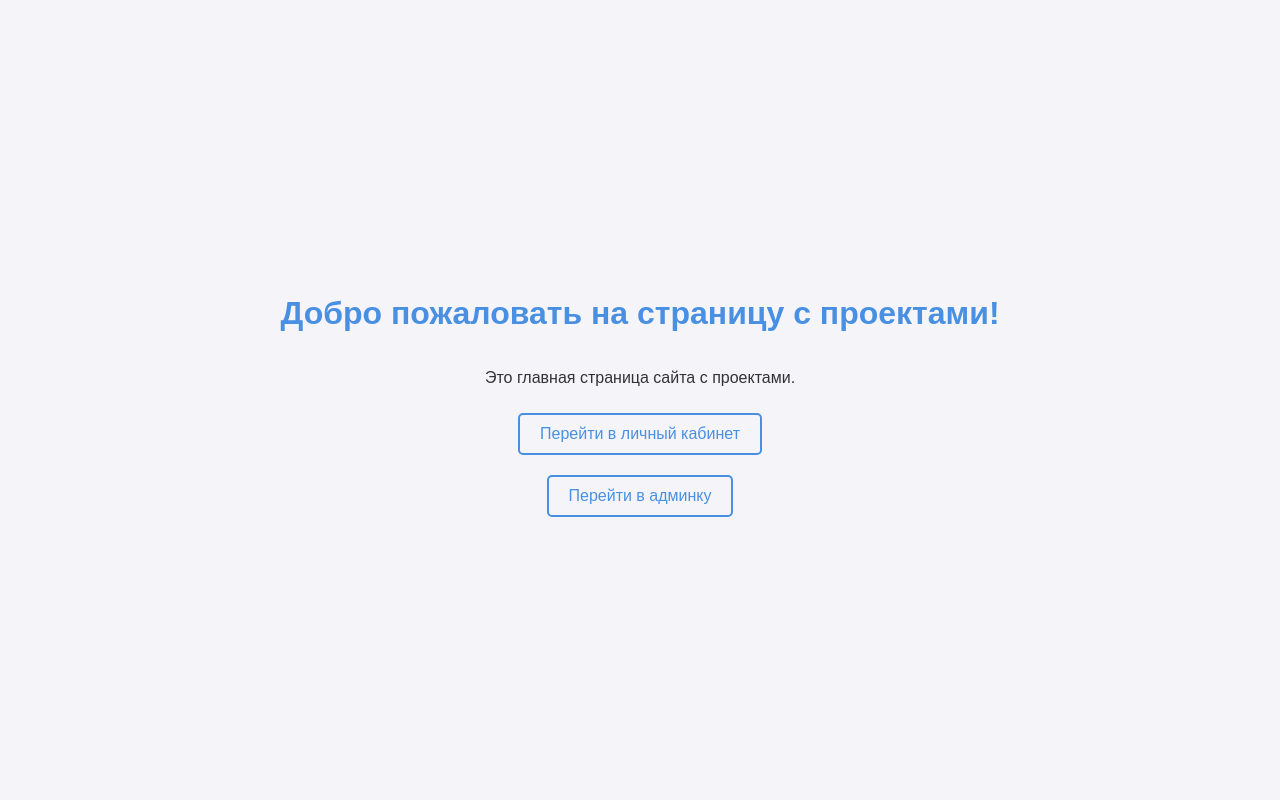
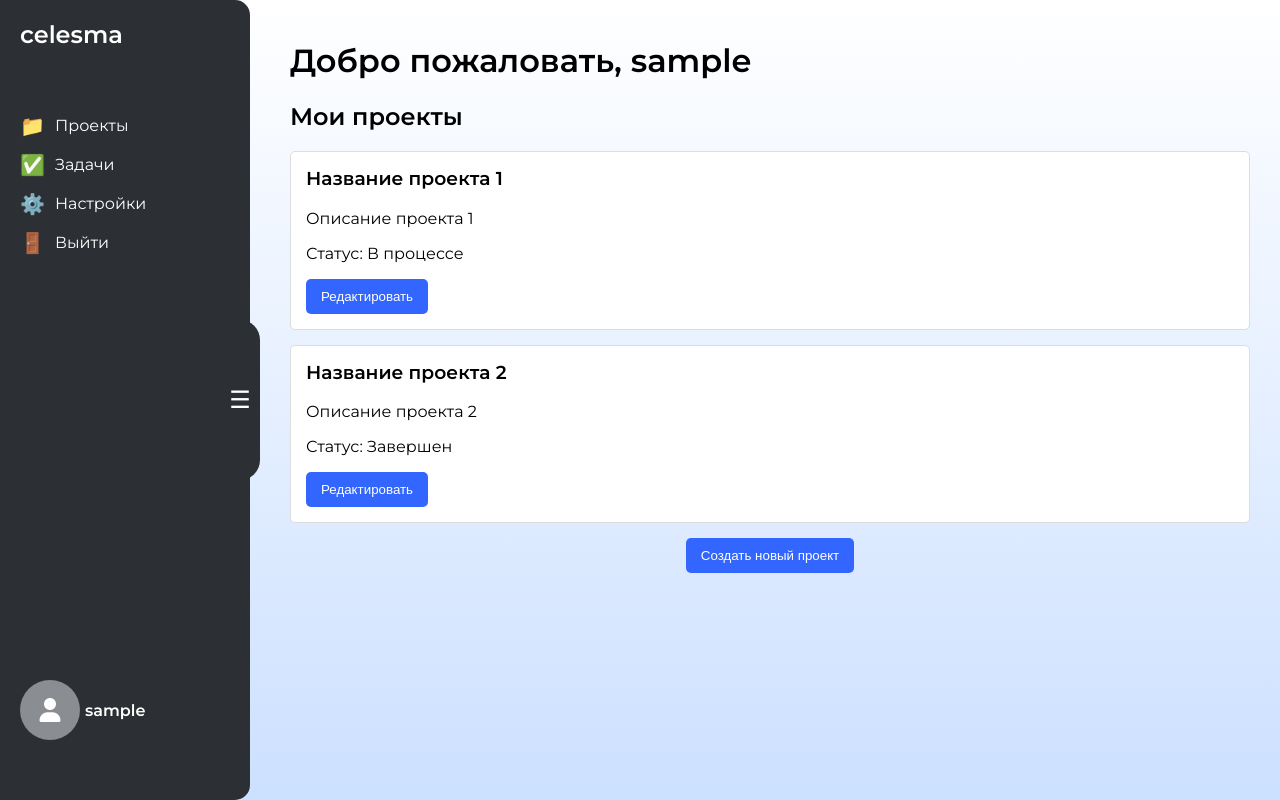
Before and after one commit to dispixxx/CelesmaProject, a Spring Boot app: page /home in a window 1280 px wide. Run offline with Spring Boot 4, Linux system fonts and the light colour scheme; the visitor is signed in with stand-in values (Sample User, id 1); some of the project's set-up classes (security, data sources, template engines, error pages and the like) are left out, and stand-ins take their place; some libraries are stand-ins or nearby versions.

Commit message:
dashboard was created

```diff
--- a/src/main/java/com/disp/learnspringsecurity/AuthenticationSuccessHandler.java
+++ b/src/main/java/com/disp/learnspringsecurity/AuthenticationSuccessHandler.java
@@ -16,7 +16,7 @@ public class AuthenticationSuccessHandler extends SavedRequestAwareAuthenticatio
         if(isAdmin){
             setDefaultTargetUrl("/admin/home");
         }else{
-            setDefaultTargetUrl("/user/home");
+            setDefaultTargetUrl("/home");
         }
         super.onAuthenticationSuccess(request, response, authentication);
     }
--- a/src/main/java/com/disp/learnspringsecurity/SecurityConfiguration.java
+++ b/src/main/java/com/disp/learnspringsecurity/SecurityConfiguration.java
@@ -26,7 +26,7 @@ public class SecurityConfiguration {
         return httpSecurity
                 .csrf(httpSecurityCsrfConfigurer -> httpSecurityCsrfConfigurer.disable())
                 .authorizeHttpRequests(registry->{
-                    registry.requestMatchers("/", "/hello", "register/**").permitAll();
+                    registry.requestMatchers("/", "/welcome", "register/**").permitAll();
                     registry.requestMatchers("/admin/**").hasRole("ADMIN");
                     registry.requestMatchers("/user/**").hasRole("USER");
                     registry.anyRequest().authenticated();
@@ -34,6 +34,7 @@ public class SecurityConfiguration {
                 .formLogin(httpSecurityFormLoginConfigurer -> {
                     httpSecurityFormLoginConfigurer
                             .loginPage("/login")
+                            .defaultSuccessUrl("/welcome")
                             .successHandler(new AuthenticationSuccessHandler())//Для РОЛИ USER -> user/home; Для РОЛИ ADMIN -> admin/home
                             .permitAll();
                 })
--- a/src/main/java/com/disp/learnspringsecurity/controller/ContentController.java
+++ b/src/main/java/com/disp/learnspringsecurity/controller/ContentController.java
@@ -2,41 +2,42 @@ package com.disp.learnspringsecurity.controller;
 
 import org.springframework.stereotype.Controller;
 import org.springframework.web.bind.annotation.GetMapping;
+import org.springframework.web.bind.annotation.RequestMapping;
 
 @Controller
 public class ContentController {
 
-    @GetMapping("/home")
+    @RequestMapping("/welcome") //Страница для НЕавторизованных пользователей
     public String handleWelcome() {
-        return "home";
+        return "index";
     }
 
-    @GetMapping("/")
-    public String handleWelcome2() {
-        return "home";
+    @GetMapping("/home") //Страница для Авторизованных пользователей
+    public String handleWelcome4AuthUsers() {
+        return "dashboard";
     }
 
-    @GetMapping("/admin/home")
+    @GetMapping("/") //Страница для Авторизованных пользователей
+    public String handleWelcome2() {
+        return "index";
+    }
+
+    @GetMapping("/admin/home") //Страница для Авторизованных(ADMIN) пользователей
     public String handleAdminHome() {
         return "home_admin";
     }
 
-    @GetMapping("/user/home")
+    @GetMapping("/user/home") //Страница для Авторизованных(USER) пользователей
     public String handleUserHome() {
         return "home_user";
     }
 
-    @GetMapping("/login")
+    @GetMapping("/login") //Страница для ввода логина
     public String handleLogin() {
         return "custom_login";
     }
 
-    @GetMapping("/hello")
-    public String handleGreeting() {
-        return "index";
-    }
-
-    @GetMapping("/register")
+    @GetMapping("/register") //Страница для регистрации
     public String handleRegister() {
         return "register";
     }
--- a/src/main/java/com/disp/learnspringsecurity/controller/RegistrationController.java
+++ b/src/main/java/com/disp/learnspringsecurity/controller/RegistrationController.java
@@ -17,7 +17,7 @@ public class RegistrationController {
     @Autowired
     private PasswordEncoder passwordEncoder;
 
-    @PostMapping("/register/user")
+    @PostMapping("/register/user") //Принимает запрос на создание пользователя
     public MyUser createUser(@RequestBody MyUser user) {
         user.setPassword(passwordEncoder.encode(user.getPassword()));
         return myUserRepository.save(user);
--- a/src/main/java/com/disp/learnspringsecurity/model/MyUser.java
+++ b/src/main/java/com/disp/learnspringsecurity/model/MyUser.java
@@ -14,7 +14,7 @@ public class MyUser {
     private Long id;
     private String username;
     private String password;
-    private String role;
+    private String role; //ADMIN,USER
 
     public Long getId() {
         return id;
--- a/src/main/java/com/disp/learnspringsecurity/model/MyUserDetailsService.java
+++ b/src/main/java/com/disp/learnspringsecurity/model/MyUserDetailsService.java
@@ -22,7 +22,7 @@ public class MyUserDetailsService implements UserDetailsService {
             var userObj = user.get();
             return User.builder()
                     .username(userObj.getUsername())
-                    .password(userObj.getPassword())//admin
+                    .password(userObj.getPassword())
                     .roles(getRoles(userObj))
                     .build();
         }else{
--- /dev/null
+++ b/src/main/resources/templates/dashboard.html
@@ -0,0 +1,256 @@
+<!DOCTYPE html>
+<html xmlns:sec="http://www.thymeleaf.org/extras/spring-security" lang="ru">
+
+<head>
+    <meta charset="UTF-8">
+    <title>Главная страница пользователя</title>
+    <link href="https://fonts.googleapis.com/css2?family=Montserrat:wght@300;400;600&display=swap" rel="stylesheet">
+    <link rel="stylesheet" href="https://cdnjs.cloudflare.com/ajax/libs/font-awesome/6.0.0-beta3/css/all.min.css">
+    <style>
+        body {
+            font-family: 'Montserrat', sans-serif;
+            background: linear-gradient(to bottom, #ffffff, #cce0ff);
+            margin: 0;
+            padding: 0;
+            display: flex;
+        }
+
+        .sidebar {
+            width: 250px;
+            background-color: #2C2F33;
+            color: white;
+            padding: 20px;
+            height: 100vh;
+            box-sizing: border-box;
+            display: flex;
+            flex-direction: column;
+            justify-content: flex-start;
+            position: relative;
+            transition: width 0.3s;
+            border-top-right-radius: 15px;
+            border-bottom-right-radius: 15px;
+        }
+
+        .sidebar.collapsed {
+            width: 60px;
+        }
+
+        .sidebar h2 {
+            margin-top: 0;
+            transition: opacity 0.3s;
+        }
+
+        .sidebar.collapsed h2 {
+            opacity: 0;
+        }
+
+        .sidebar ul {
+            list-style-type: none;
+            padding: 0;
+            margin-top: 30px;
+        }
+
+        .sidebar ul li {
+            margin: 15px 0;
+            display: flex;
+            align-items: center;
+            gap: 10px;
+        }
+
+        .sidebar ul li a {
+            color: white;
+            text-decoration: none;
+            display: flex;
+            align-items: center;
+            gap: 10px;
+        }
+
+        .sidebar .icon {
+            font-size: 20px;
+        }
+
+        .sidebar span {
+            transition: opacity 0.3s;
+        }
+
+        .sidebar.collapsed span {
+            display: none;
+        }
+
+        .user-container {
+            display: flex;
+            flex-direction: row-reverse;
+            align-items: center;
+            position: absolute;
+            bottom: 60px;
+            left: 20px;
+            transition: left 0.3s;
+        }
+
+        .sidebar.collapsed .user-container {
+            left: 5px;
+        }
+
+        .user-name {
+            padding-left: 5px;
+            margin-right: 10px;
+            font-size: 16px;
+            font-weight: bold;
+        }
+
+        .sidebar.collapsed .user-name {
+            display: none;
+        }
+
+        .user-icon {
+            display: flex;
+            justify-content: center;
+            align-items: center;
+            background-color: #8A8D91;
+            color: white;
+            padding: 5px;
+            border-radius: 50%;
+            cursor: pointer;
+            font-size: 24px;
+            width: 50px;
+            height: 50px;
+            transition: width 0.3s ease-in-out, height 0.3s ease-in-out, font-size 0.3s ease-in-out;
+        }
+
+        .sidebar.collapsed .user-icon {
+            width: 35px;
+            height: 35px;
+            font-size: 18px;
+        }
+
+        .user-icon:hover {
+            background-color: #2C2F33;
+        }
+
+        .toggle-btn {
+            position: absolute;
+            top: 50%;
+            right: -10px; /* Увеличиваем отступ от сайдбара */
+            width: 40px; /* Делаем кнопку более вытянутой */
+            height: 20vh; /* Увеличиваем высоту для овальной формы */
+            background: #2C2F33;
+            border: none;
+            font-size: 24px;
+            cursor: pointer;
+            color: white;
+            transition: right 0.3s, background 0.3s;
+            transform: translateY(-50%);
+            padding: 10px;
+            border-radius: 30px; /* Делаем кнопку овальной */
+            display: flex;
+            align-items: center;
+            justify-content: center;
+        }
+
+        .sidebar.collapsed .toggle-btn {
+            right: -10px; /* Двигаем кнопку дальше при свернутом сайдбаре */
+        }
+
+
+        .main-content {
+            flex-grow: 1;
+            padding: 20px 30px 20px 40px;
+            /*background: linear-gradient(to bottom, #ffffff, #cce0ff);*/
+            transition: margin-left 0.3s;
+        }
+
+        /*.sidebar.collapsed ~ .main-content {*/
+        /*    margin-left: -190px;*/
+        /*}*/
+
+        .project {
+            background-color: white;
+            border: 1px solid #ddd;
+            padding: 15px;
+            margin-bottom: 15px;
+            border-radius: 5px;
+        }
+
+        .project h3 {
+            margin-top: 0;
+        }
+
+        .create-project-btn {
+            display: block;
+            margin: 0 auto;
+        }
+
+        button {
+            background-color: #3366ff;
+            color: white;
+            border: none;
+            padding: 10px 15px;
+            border-radius: 5px;
+            cursor: pointer;
+        }
+
+        button:hover {
+            background-color: #2851a3;
+        }
+
+        footer {
+            display: flex;
+            justify-content: center;
+            padding: 20px;
+            background-color: #2C2F33;
+            color: white;
+            font-size: 16px;
+            width: 100%;
+            position: fixed;
+            bottom: 0;
+            left: 0;
+        }
+    </style>
+</head>
+<body>
+<div class="sidebar">
+    <button class="toggle-btn">☰</button>
+    <h2>celesma</h2>
+    <ul>
+        <li><a href="#"><span class="icon">📁</span> <span>Проекты</span></a></li>
+        <li><a href="#"><span class="icon">✅</span> <span>Задачи</span></a></li>
+        <li><a href="#"><span class="icon">⚙️</span> <span>Настройки</span></a></li>
+        <li><a href="#"><span class="icon">🚪</span> <span>Выйти</span></a></li>
+    </ul>
+    <div class="user-container">
+        <span class="user-name" sec:authentication="name"></span>
+        <a href="/user/home" class="user-icon">
+            <i class="fas fa-user"></i>
+        </a>
+    </div>
+</div>
+
+<div class="main-content">
+    <h1>Добро пожаловать, <span sec:authentication="name"></span></h1>
+    <section>
+        <h2>Мои проекты</h2>
+        <div class="project">
+            <h3>Название проекта 1</h3>
+            <p>Описание проекта 1</p>
+            <p>Статус: В процессе</p>
+            <button>Редактировать</button>
+        </div>
+        <div class="project">
+            <h3>Название проекта 2</h3>
+            <p>Описание проекта 2</p>
+            <p>Статус: Завершен</p>
+            <button>Редактировать</button>
+        </div>
+        <button class="create-project-btn">Создать новый проект</button>
+    </section>
+</div>
+
+<script>
+    document.querySelector(".toggle-btn").addEventListener("click", function () {
+        let sidebar = document.querySelector(".sidebar");
+        sidebar.classList.toggle("collapsed");
+    });
+</script>
+
+</body>
+</html>
--- a/src/main/resources/templates/home.html
+++ /dev/null
@@ -1,44 +0,0 @@
-<!DOCTYPE html>
-<html lang="ru">
-<head>
-    <meta charset="UTF-8">
-    <meta name="viewport" content="width=device-width, initial-scale=1.0">
-    <title>Главная страница пользователя с проектами</title>
-    <style>
-        body {
-            font-family: Arial, sans-serif;
-            background-color: #f4f4f9;
-            color: #333;
-            margin: 0;
-            padding: 0;
-            display: flex;
-            flex-direction: column;
-            align-items: center;
-            justify-content: center;
-            height: 100vh;
-        }
-        h1 {
-            color: #4a90e2;
-        }
-        a {
-            color: #4a90e2;
-            text-decoration: none;
-            margin: 10px;
-            padding: 10px 20px;
-            border: 2px solid #4a90e2;
-            border-radius: 5px;
-            transition: background-color 0.3s, color 0.3s;
-        }
-        a:hover {
-            background-color: #4a90e2;
-            color: white;
-        }
-    </style>
-</head>
-<body>
-<h1>Добро пожаловать на страницу с проектами!</h1>
-<p>Это главная страница сайта с проектами.</p>
-<a href="/user/home">Перейти в личный кабинет</a>
-<a href="/admin/home">Перейти в админку</a>
-</body>
-</html>
--- a/src/main/resources/templates/index.html
+++ b/src/main/resources/templates/index.html
@@ -1,5 +1,5 @@
 <!DOCTYPE html>
-<html lang="ru">
+<html lang="en" xmlns:th="http://www.thymeleaf.org">
 <head>
     <meta charset="UTF-8">
     <meta name="viewport" content="width=device-width, initial-scale=1.0">
@@ -74,7 +74,7 @@
 </head>
 <body>
     <div class="container">
-<!--        <img src="Dropbox_Icon.svg.png" alt="celesma logo" class="logo">-->
+        <img th:src="@{../static/image/logo.png}" alt="logo"/>
         <h1>celesma</h1>
         <p>Управляй проектами, достигай целей!</p>
         <div class="button-container">
```
Also changed, not shown: src/main/resources/templates/Dropbox_Icon.svg.png (deleted).
